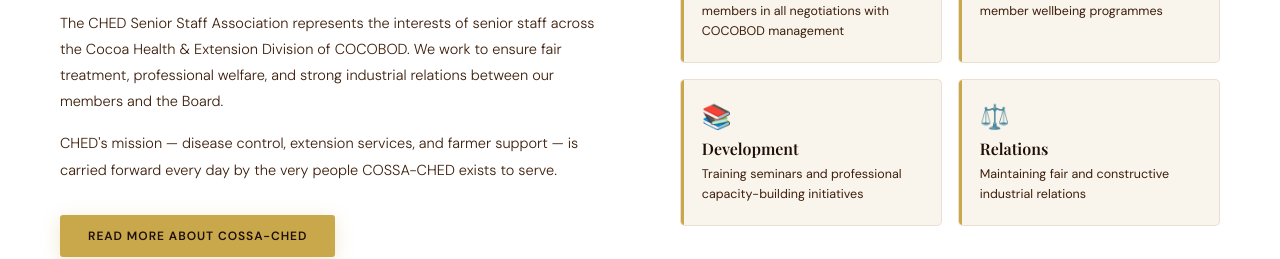
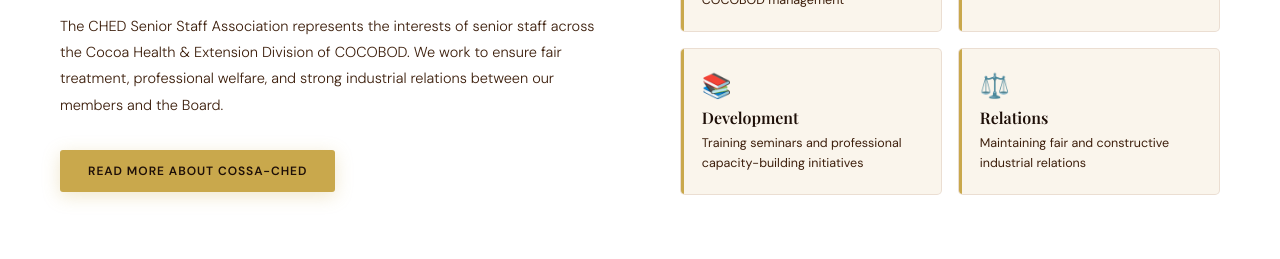
Before and after one commit to Ernesto11524/cossached, a React (Vite) app in the folder client/: page / in a window 1280 px wide. Shown: the part 880-1139 px from the top of the page. Built offline with nearby package versions, Linux system fonts and the light colour scheme; no server answers; a web font is replaced by a local one.

Commit message:
Remove CHED's mission paragraph from homepage

```diff
--- a/client/src/pages/HomePage.jsx
+++ b/client/src/pages/HomePage.jsx
@@ -116,11 +116,6 @@
                 senior staff across the Cocoa Health &amp; Extension Division of
                 COCOBOD. We work to ensure fair treatment, professional welfare,
                 and strong industrial relations between our members and the Board.
-              </p>
-              <p className="section-body" style={{ marginTop: '1rem' }}>
-                CHED's mission — disease control, extension services, and farmer
-                support — is carried forward every day by the very people
-                COSSA-CHED exists to serve.
               </p>
               <button
                 className="btn btn-gold"
```
